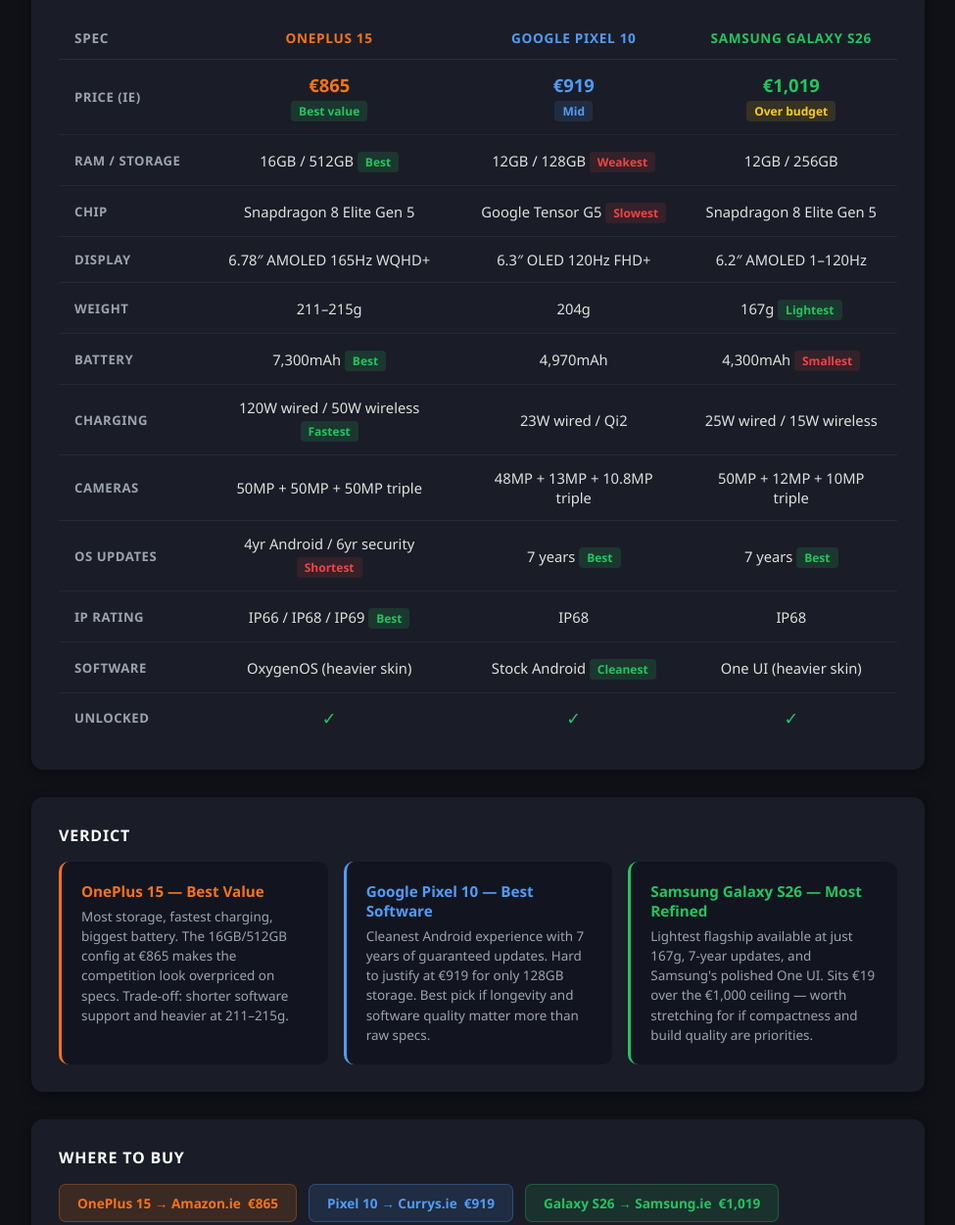
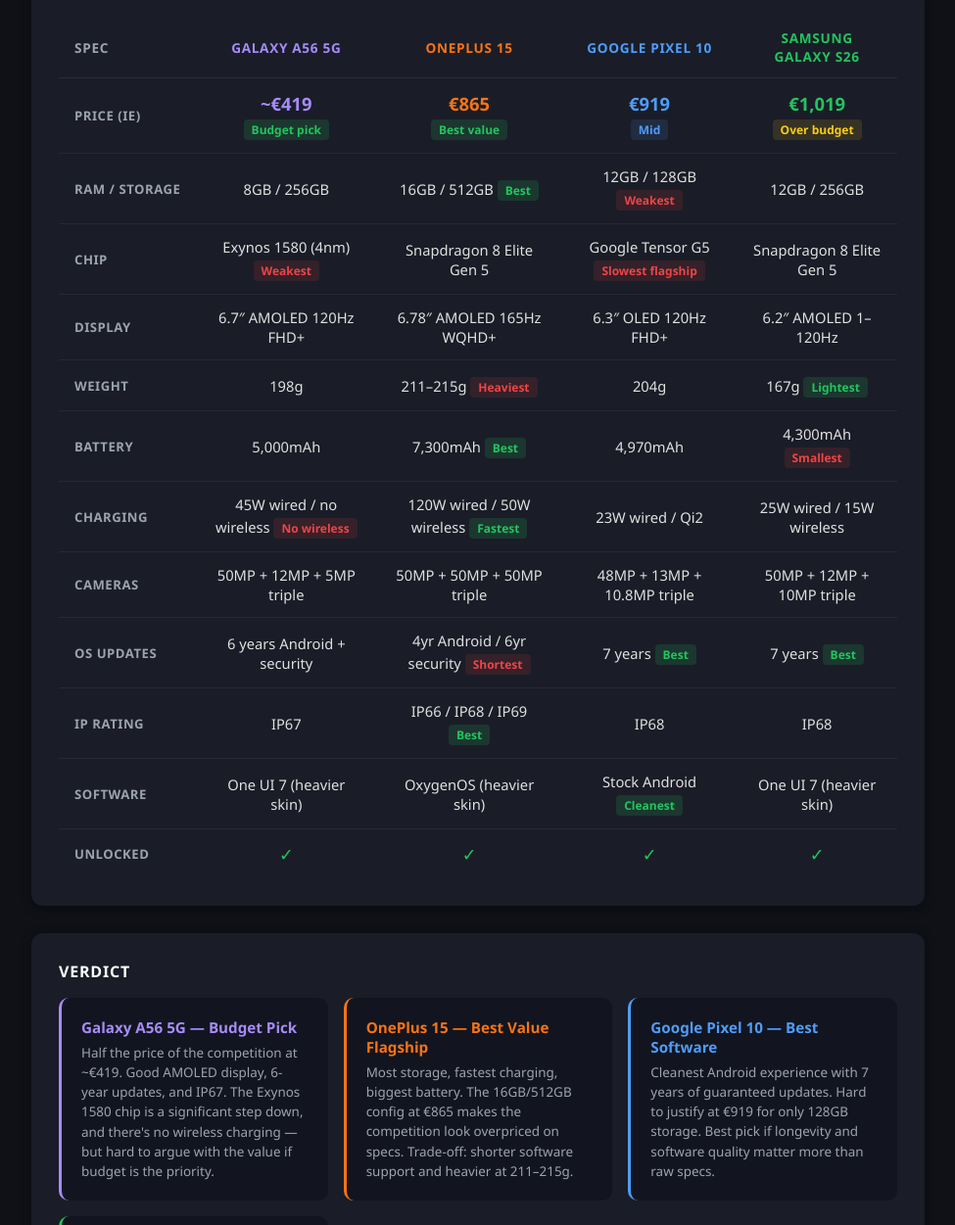
Before and after one commit to thegeekyjay/thegeekyjay.github.io, a plain HTML site: page android-comparison-may-2026.html in a window 1280 px wide. Shown: the part 141-1392 px from the top of the page at 98% size, without its empty margins (152-1127 px from the left). Drawn offline with Linux system fonts and the light colour scheme.

Commit message:
Add Android phone comparison May 2026 with Galaxy A56

```diff
--- a/android-comparison-may-2026.html
+++ b/android-comparison-may-2026.html
@@ -108,6 +108,7 @@
     .op-color   { color: #f97316; }
     .px-color   { color: #4f9cf9; }
     .ss-color   { color: #22c55e; }
+    .a56-color  { color: #a78bfa; }
 
     .badge {
       display: inline-block;
@@ -142,6 +143,7 @@
     .verdict-card.op  { border-color: #f97316; }
     .verdict-card.px  { border-color: #4f9cf9; }
     .verdict-card.ss  { border-color: #22c55e; }
+    .verdict-card.a56 { border-color: #a78bfa; }
 
     .verdict-card h3 {
       font-size: 0.95rem;
@@ -174,9 +176,10 @@
 
     a.buy-link:hover { opacity: 0.8; }
 
-    a.buy-link.op { background: rgba(249,115,22,0.15);  color: #f97316; border: 1px solid rgba(249,115,22,0.3); }
-    a.buy-link.px { background: rgba(79,156,249,0.12);  color: #4f9cf9; border: 1px solid rgba(79,156,249,0.3); }
-    a.buy-link.ss { background: rgba(34,197,94,0.12);   color: #22c55e; border: 1px solid rgba(34,197,94,0.3);  }
+    a.buy-link.op  { background: rgba(249,115,22,0.15);  color: #f97316; border: 1px solid rgba(249,115,22,0.3); }
+    a.buy-link.px  { background: rgba(79,156,249,0.12);  color: #4f9cf9; border: 1px solid rgba(79,156,249,0.3); }
+    a.buy-link.ss  { background: rgba(34,197,94,0.12);   color: #22c55e; border: 1px solid rgba(34,197,94,0.3);  }
+    a.buy-link.a56 { background: rgba(167,139,250,0.12); color: #a78bfa; border: 1px solid rgba(167,139,250,0.3); }
 
     footer {
       color: #4b5563;
@@ -205,6 +208,7 @@
       <thead>
         <tr>
           <th>Spec</th>
+          <th class="a56-color">Galaxy A56 5G</th>
           <th class="op-color">OnePlus 15</th>
           <th class="px-color">Google Pixel 10</th>
           <th class="ss-color">Samsung Galaxy S26</th>
@@ -214,6 +218,10 @@
 
         <tr>
           <td class="row-label">Price (IE)</td>
+          <td>
+            <span class="price a56-color">~€419</span><br>
+            <span class="badge badge-best">Budget pick</span>
+          </td>
           <td>
             <span class="price op-color">€865</span><br>
             <span class="badge badge-best">Best value</span>
@@ -230,6 +238,7 @@
 
         <tr>
           <td class="row-label">RAM / Storage</td>
+          <td>8GB / 256GB</td>
           <td>16GB / 512GB <span class="badge badge-best">Best</span></td>
           <td>12GB / 128GB <span class="badge badge-weak">Weakest</span></td>
           <td>12GB / 256GB</td>
@@ -237,13 +246,15 @@
 
         <tr>
           <td class="row-label">Chip</td>
+          <td>Exynos 1580 (4nm) <span class="badge badge-weak">Weakest</span></td>
           <td>Snapdragon 8 Elite Gen 5</td>
-          <td>Google Tensor G5 <span class="badge badge-weak">Slowest</span></td>
+          <td>Google Tensor G5 <span class="badge badge-weak">Slowest flagship</span></td>
           <td>Snapdragon 8 Elite Gen 5</td>
         </tr>
 
         <tr>
           <td class="row-label">Display</td>
+          <td>6.7&Prime; AMOLED 120Hz FHD+</td>
           <td>6.78&Prime; AMOLED 165Hz WQHD+</td>
           <td>6.3&Prime; OLED 120Hz FHD+</td>
           <td>6.2&Prime; AMOLED 1&ndash;120Hz</td>
@@ -251,13 +262,15 @@
 
         <tr>
           <td class="row-label">Weight</td>
-          <td>211&ndash;215g</td>
+          <td>198g</td>
+          <td>211&ndash;215g <span class="badge badge-weak">Heaviest</span></td>
           <td>204g</td>
           <td>167g <span class="badge badge-best">Lightest</span></td>
         </tr>
 
         <tr>
           <td class="row-label">Battery</td>
+          <td>5,000mAh</td>
           <td>7,300mAh <span class="badge badge-best">Best</span></td>
           <td>4,970mAh</td>
           <td>4,300mAh <span class="badge badge-weak">Smallest</span></td>
@@ -265,6 +278,7 @@
 
         <tr>
           <td class="row-label">Charging</td>
+          <td>45W wired / no wireless <span class="badge badge-weak">No wireless</span></td>
           <td>120W wired / 50W wireless <span class="badge badge-best">Fastest</span></td>
           <td>23W wired / Qi2</td>
           <td>25W wired / 15W wireless</td>
@@ -272,6 +286,7 @@
 
         <tr>
           <td class="row-label">Cameras</td>
+          <td>50MP + 12MP + 5MP triple</td>
           <td>50MP + 50MP + 50MP triple</td>
           <td>48MP + 13MP + 10.8MP triple</td>
           <td>50MP + 12MP + 10MP triple</td>
@@ -279,6 +294,7 @@
 
         <tr>
           <td class="row-label">OS Updates</td>
+          <td>6 years Android + security</td>
           <td>4yr Android / 6yr security <span class="badge badge-weak">Shortest</span></td>
           <td>7 years <span class="badge badge-best">Best</span></td>
           <td>7 years <span class="badge badge-best">Best</span></td>
@@ -286,6 +302,7 @@
 
         <tr>
           <td class="row-label">IP Rating</td>
+          <td>IP67</td>
           <td>IP66 / IP68 / IP69 <span class="badge badge-best">Best</span></td>
           <td>IP68</td>
           <td>IP68</td>
@@ -293,13 +310,15 @@
 
         <tr>
           <td class="row-label">Software</td>
+          <td>One UI 7 (heavier skin)</td>
           <td>OxygenOS (heavier skin)</td>
           <td>Stock Android <span class="badge badge-best">Cleanest</span></td>
-          <td>One UI (heavier skin)</td>
+          <td>One UI 7 (heavier skin)</td>
         </tr>
 
         <tr>
           <td class="row-label">Unlocked</td>
+          <td><span class="icon-yes">✓</span></td>
           <td><span class="icon-yes">✓</span></td>
           <td><span class="icon-yes">✓</span></td>
           <td><span class="icon-yes">✓</span></td>
@@ -313,8 +332,12 @@
   <div class="card">
     <h2 style="color:#fff; font-size:1rem; font-weight:700; margin-bottom:16px; text-transform:uppercase; letter-spacing:0.05em;">Verdict</h2>
     <div class="verdict-grid">
+      <div class="verdict-card a56">
+        <h3 class="a56-color">Galaxy A56 5G — Budget Pick</h3>
+        <p>Half the price of the competition at ~€419. Good AMOLED display, 6-year updates, and IP67. The Exynos 1580 chip is a significant step down, and there's no wireless charging — but hard to argue with the value if budget is the priority.</p>
+      </div>
       <div class="verdict-card op">
-        <h3 class="op-color">OnePlus 15 — Best Value</h3>
+        <h3 class="op-color">OnePlus 15 — Best Value Flagship</h3>
         <p>Most storage, fastest charging, biggest battery. The 16GB/512GB config at €865 makes the competition look overpriced on specs. Trade-off: shorter software support and heavier at 211–215g.</p>
       </div>
       <div class="verdict-card px">
@@ -332,6 +355,7 @@
   <div class="card">
     <h2 style="color:#fff; font-size:1rem; font-weight:700; margin-bottom:16px; text-transform:uppercase; letter-spacing:0.05em;">Where to Buy</h2>
     <div class="links-row">
+      <a class="buy-link a56" href="https://www.currys.ie/products/samsung-galaxy-a56-5g-256-gb-awesome-graphite-10278404.html" target="_blank" rel="noopener">Galaxy A56 → Currys.ie &nbsp;~€419</a>
       <a class="buy-link op" href="https://www.amazon.ie/dp/B0FSDPR9MD" target="_blank" rel="noopener">OnePlus 15 → Amazon.ie &nbsp;€865</a>
       <a class="buy-link px" href="https://www.currys.ie/phones/mobile-phones/mobile-phones/pixel-10" target="_blank" rel="noopener">Pixel 10 → Currys.ie &nbsp;€919</a>
       <a class="buy-link ss" href="https://shop.samsung.com/ie/galaxy-s26-black-256gb" target="_blank" rel="noopener">Galaxy S26 → Samsung.ie &nbsp;€1,019</a>
```
